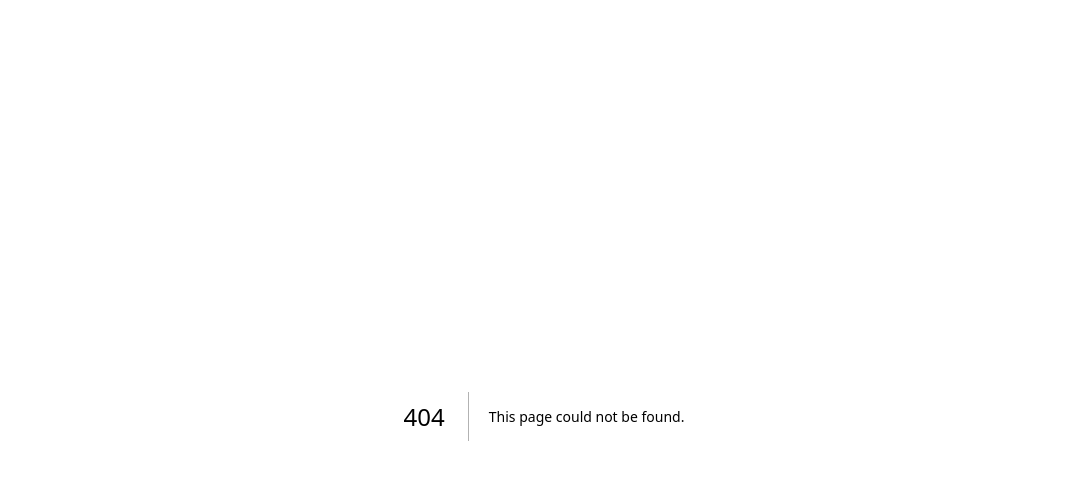
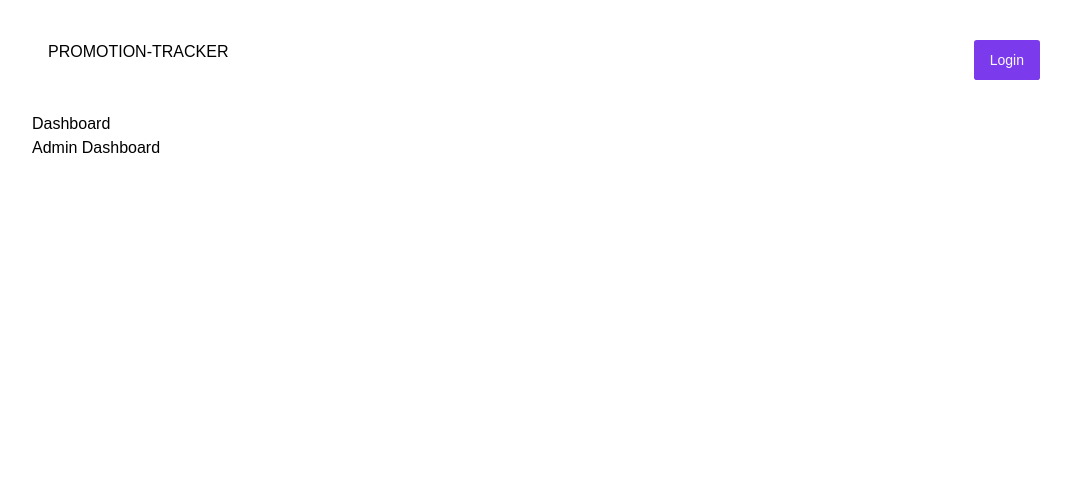
Before and after one commit to shlomiash/promotion-tracker, a Next.js app: page /admin/dashboard in a window 1280 px wide. Before the commit this address had no page. Shown: the top 480 px of the page, without its empty margins (96-1167 px from the left). Built offline with nearby package versions, Linux system fonts and the light colour scheme.

Commit message:
Now when the user enters the correct admin credintials the user will be routed to the admin dashboard

```diff
--- /dev/null
+++ b/app/admin/dashboard/page.tsx
@@ -0,0 +1,8 @@
+export default function Dashboard(){
+    return (
+        <div>
+            <h1>Dashboard</h1>
+            <p>Admin Dashboard</p>
+        </div>
+    )
+}
--- a/app/layout.tsx
+++ b/app/layout.tsx
@@ -1,6 +1,8 @@
 import type { Metadata } from "next";
 import localFont from "next/font/local";
 import "./globals.css";
+
+import NavBarClient from "@/components/nav/navbar-client";
 
 const geistSans = localFont({
   src: "./fonts/GeistVF.woff",
@@ -28,6 +30,8 @@ export default function RootLayout({
       <body
         className={`${geistSans.variable} ${geistMono.variable} antialiased m-4 max-w-5xl mx-auto`}
       >
+        {/* Here we will check if the user is logged in or not and show the admin or client navbar */}
+        <NavBarClient />
         {children}
       </body>
     </html>
--- a/app/page.tsx
+++ b/app/page.tsx
@@ -4,7 +4,6 @@ import NavBarClient from "@/components/nav/navbar-client";
 export default function Home() {
   return (
     <main>
-      <NavBarClient />
       <h1>Homepage</h1>
     </main>
   );
--- a/components/auth/login-form.tsx
+++ b/components/auth/login-form.tsx
@@ -18,9 +18,26 @@ import {
   FormMessage,
 } from "@/components/ui/form"
 import { Input } from "@/components/ui/input"
+import { useRouter } from "next/navigation";
+import { useState } from "react";
+
+const admin = {
+    username: process.env.NEXT_PUBLIC_ADMIN_USERNAME,
+    password: process.env.NEXT_PUBLIC_ADMIN_PASSWORD
+}
+
+const adminSession = {
+    name: "admin",
+    loggedIn: false,
+    profileImg:"https://github.com/shadcn.png"
+}
+
 
 
 export const LoginForm = () => {
+
+    const router = useRouter();
+
     const form = useForm<z.infer<typeof LoginSchema>>({
       resolver: zodResolver(LoginSchema),
       defaultValues: {
@@ -31,7 +48,13 @@ export const LoginForm = () => {
 
     const onSubmit =   (values: z.infer<typeof LoginSchema>) => {
         //Here is where the login locig will be implemented
+
+        //No backend logic yet, so we will use the admin object to check if the user is an admin
+        if(values.email === admin.username && values.password === admin.password){
+            router.push("/admin/dashboard");
+
     };
+    }
 
     return (
       <AuthCard
```
